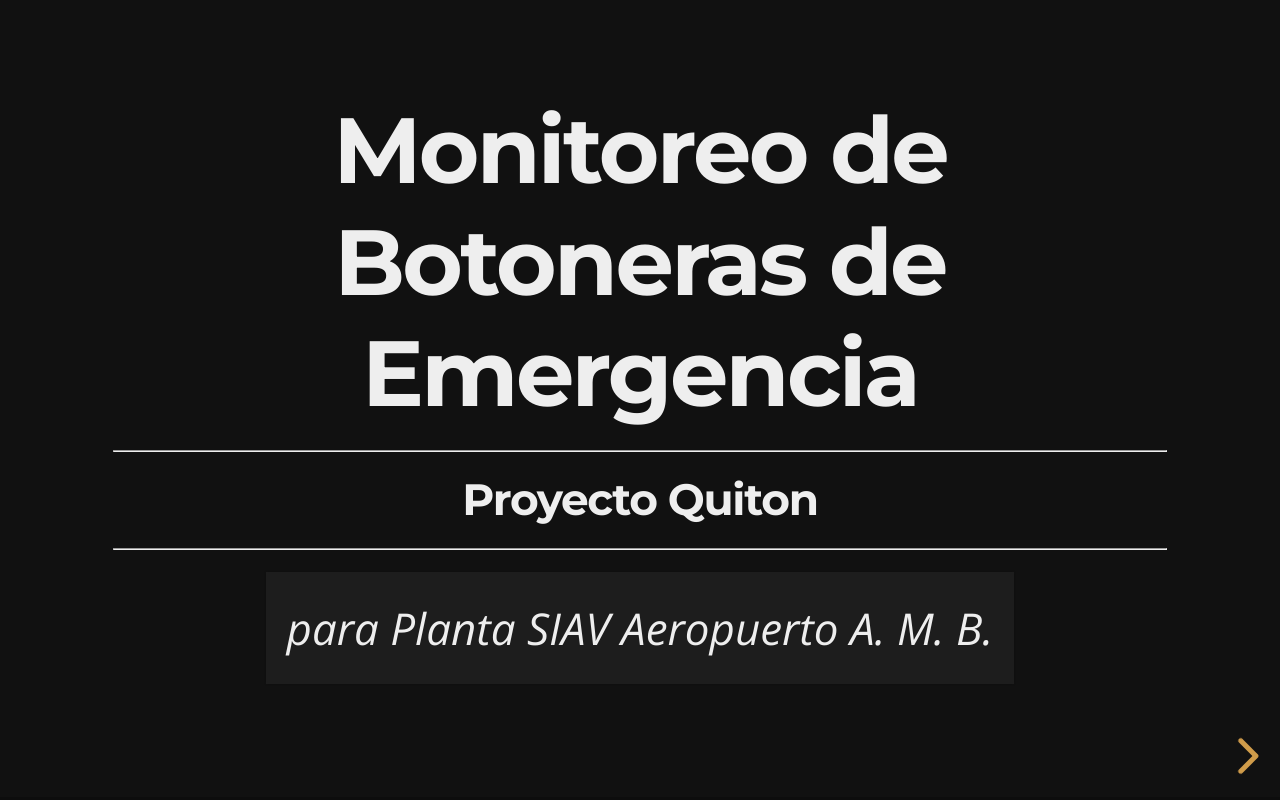
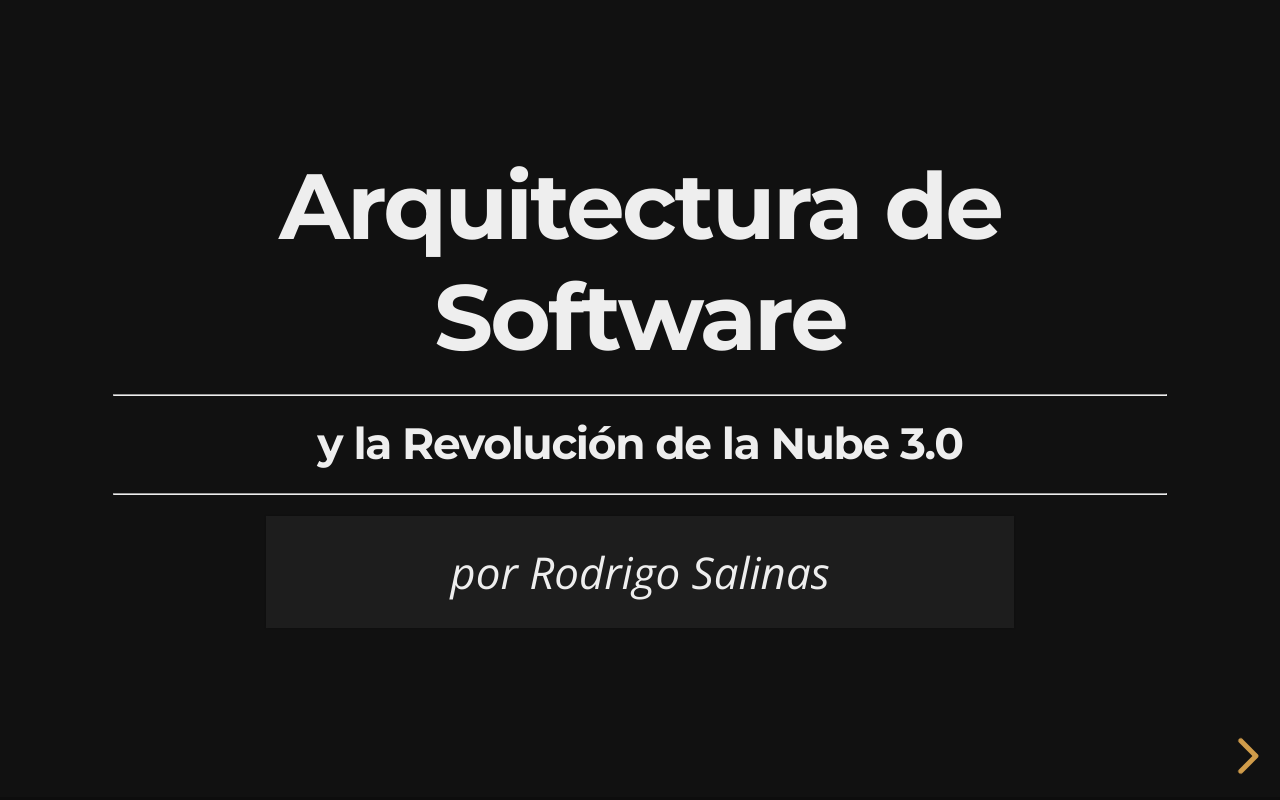
Before and after one commit to rodrigosalinas/cloud-3_0, a website: page index.html in a window 1280 px wide. Drawn offline with nearby package versions, Linux system fonts and the light colour scheme; files that its build step writes are made by us from their sources.

Commit message:
Update index.html

```diff
--- a/index.html
+++ b/index.html
@@ -23,11 +23,11 @@
 			<div class="slides">
 				<section data-markdown>
 					<textarea data-template>
-						## Monitoreo de Botoneras de Emergencia
+						## Arquitectura de Software
 						---
-						#### Proyecto Quiton
+						#### y la Revolución de la Nube 3.0
 						---
-						> para Planta SIAV Aeropuerto A. M. B.
+						> por Rodrigo Salinas
 					</textarea>
 				</section>
 				<section data-markdown>
```
